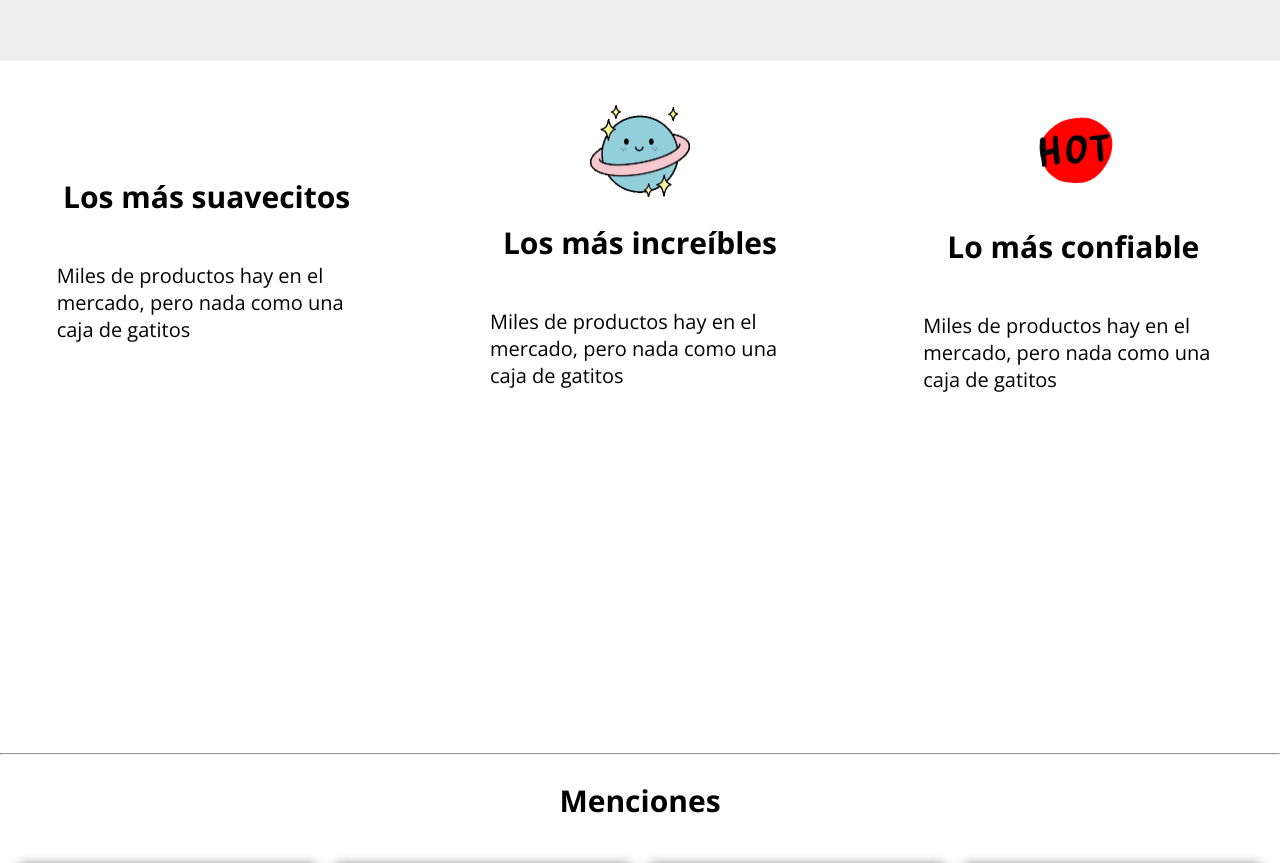
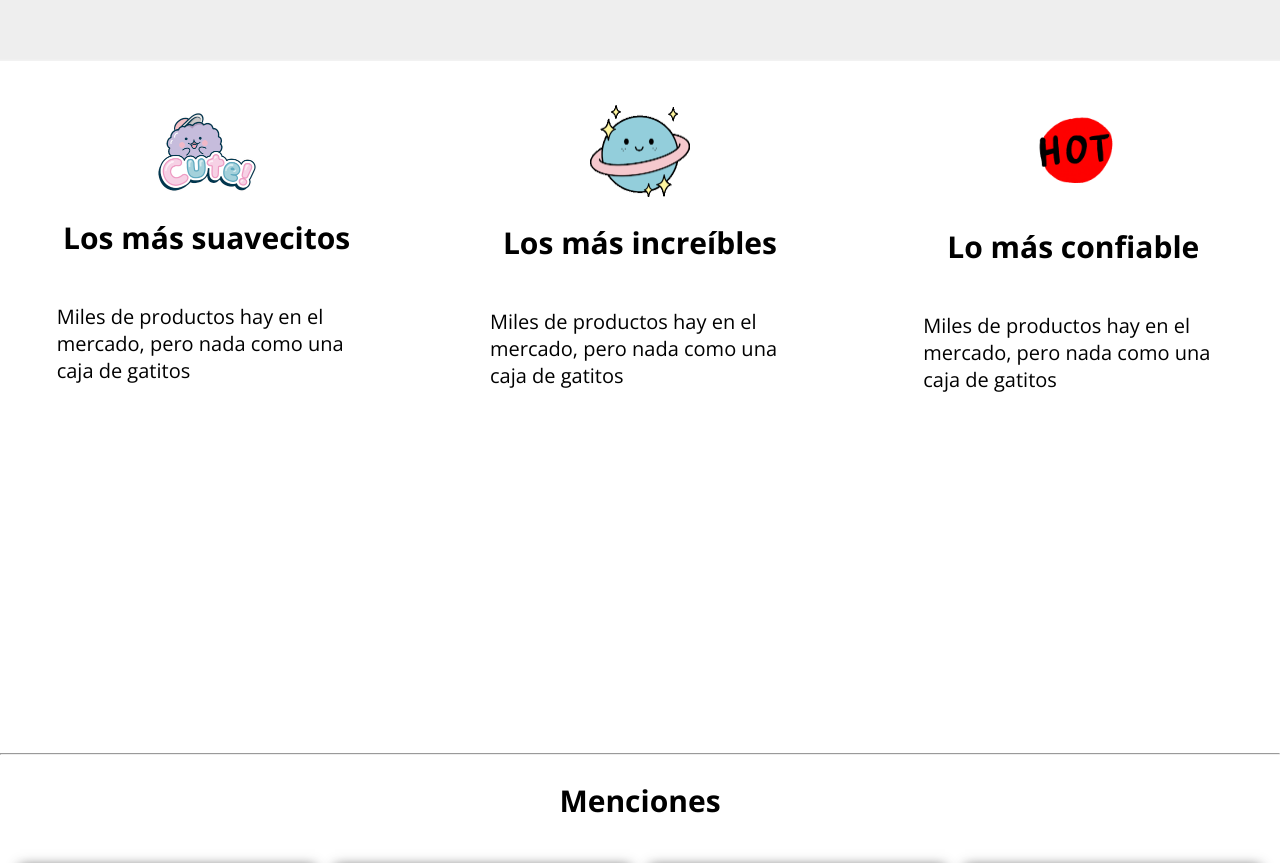
Before and after one commit to Emancc/Reto3, a plain HTML site: page index.html in a window 1280 px wide. Shown: the part 1089-1952 px from the top of the page. Drawn offline with nearby package versions, Linux system fonts and the light colour scheme; a script that the page names is missing.

Commit message:
Update index.html

```diff
--- a/index.html
+++ b/index.html
@@ -61,7 +61,7 @@
  <div class="contenedor-flex">
   <div class="destacado">
     <div class="destacado1">
-      <img src="images/cute gatito.gif" alt="">
+      <img src="images/cute-gatito.gif" alt="">
       <h2>Los más suavecitos</h2>
       <p>Miles de productos hay en el mercado, pero nada como una caja de gatitos</p>
     </div>
```
